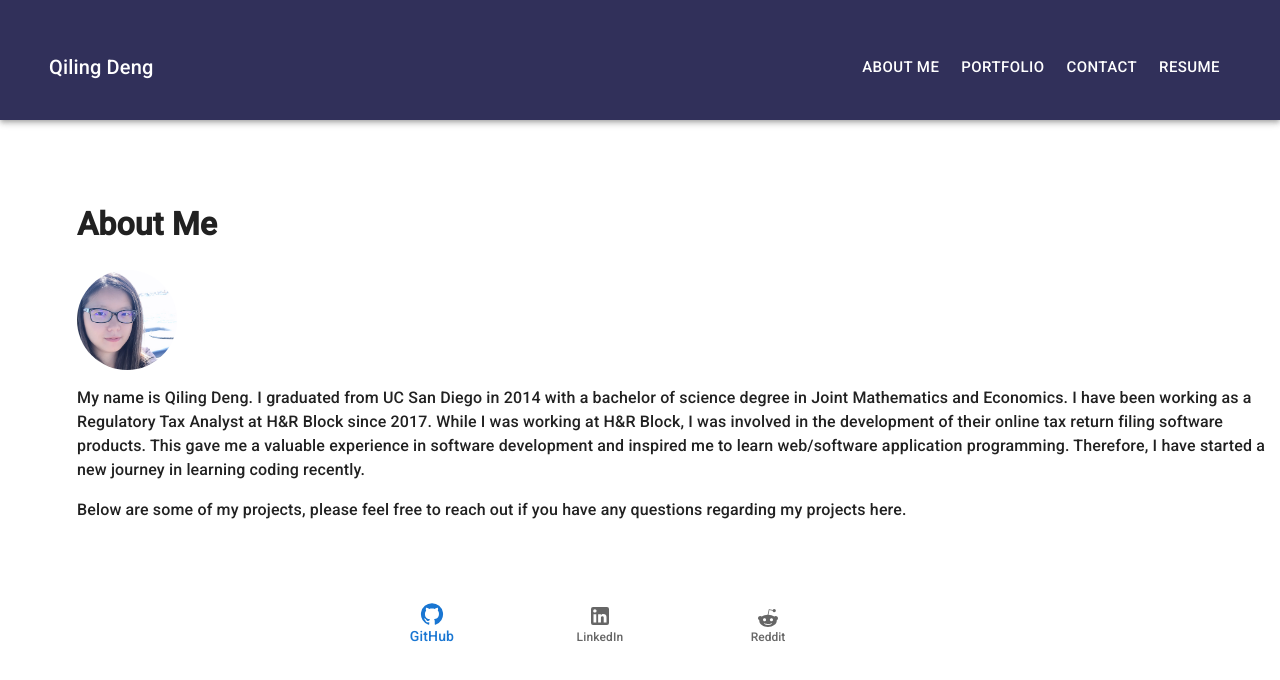
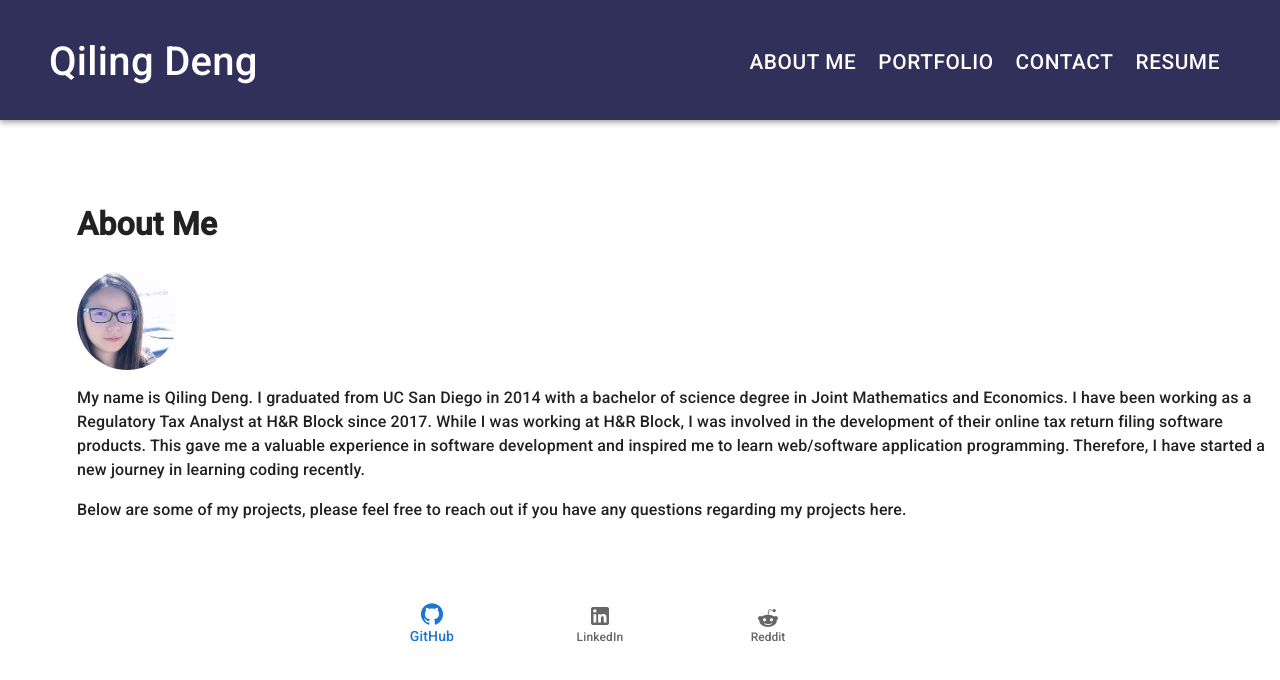
Before and after one commit to qd9069/react_my_portfolio, a React (Create React App) app: page / in a window 1280 px wide. Shown: the top 680 px of the page. Built offline with nearby package versions, Linux system fonts and the light colour scheme.

Commit message:
Changed font size for NavBar

```diff
--- a/src/components/NavTabs.js
+++ b/src/components/NavTabs.js
@@ -90,10 +90,10 @@ export default function NavTabs({ currentPage, handlePageChange }) {
   // ----------- using app bar style ------------------------------
   return (
     <Box sx={{ flexGrow: 1}}>
-      <AppBar position="static" style={{ background: '#31305a', padding: "35px 1px" }} sx={{ height: '120px' }}>
+      <AppBar position="static" style={{ background: '#31305a', padding: "30px 1px" }} sx={{ height: '120px' }}>
       <Container maxWidth="xl">
         <Toolbar>
-          <Typography variant="h6" component="div" sx={{ flexGrow: 1, color: 'white', }}>
+          <Typography variant="h6" component="div" sx={{ flexGrow: 1, color: 'white', fontSize: '250%'}}>
             Qiling Deng
           </Typography>
           <Button
@@ -103,7 +103,7 @@ export default function NavTabs({ currentPage, handlePageChange }) {
             onClick={() => handlePageChange("AboutMe")}
             component="a"
             noWrap
-
+            sx={{ color: 'white', fontSize: '130%' }}
           >
             About Me
           </Button>
@@ -114,7 +114,7 @@ export default function NavTabs({ currentPage, handlePageChange }) {
             onClick={() => handlePageChange("Portfolio")}
             component="a"
             noWrap
-            sx={{ color: 'white', display: 'block' }}
+            sx={{ color: 'white', fontSize: '130%' }}
           >
             Portfolio
           </Button>
@@ -125,7 +125,7 @@ export default function NavTabs({ currentPage, handlePageChange }) {
             onClick={() => handlePageChange("Contact")}
             component="a"
             noWrap
-            sx={{ color: 'white', display: 'block' }}
+            sx={{ color: 'white', fontSize: '130%' }}
           >
             Contact
           </Button>
@@ -136,7 +136,7 @@ export default function NavTabs({ currentPage, handlePageChange }) {
             onClick={() => handlePageChange("Resume")}
             component="a"
             noWrap
-            sx={{ color: 'white', display: 'block' }}
+            sx={{ color: 'white', fontSize: '130%' }}
           >
             Resume
           </Button>
```
